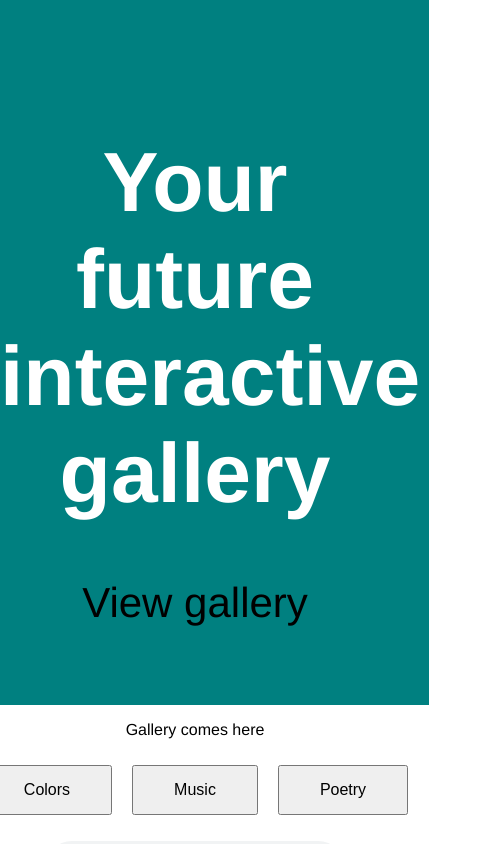
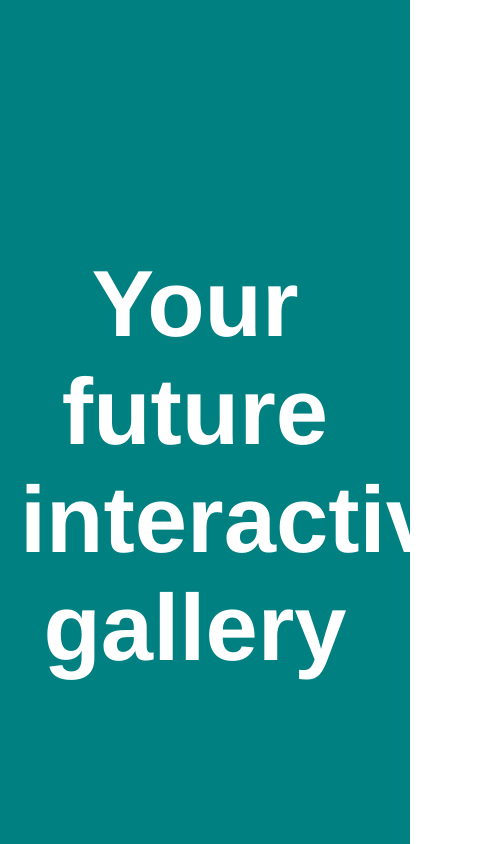
Before and after one commit to karendahlaarhus/IT2810-prosjekt2, a React (Create React App) app in the folder p2/: page / in a window 390 px wide. Shown: the top 844 px of the page, 490 px wide, since content can reach past the window. Built offline with nearby package versions, Linux system fonts and the light colour scheme; no server answers.

Commit message:
media queries for responsive layout

```diff
--- a/p2/src/App.css
+++ b/p2/src/App.css
@@ -1,15 +1,88 @@
 .frontpage {
   font-family: "Franklin Gothic Medium", "Arial Narrow", Arial, sans-serif;
+  width: 100%;
   display: flex;
   align-content: center;
   justify-content: space-around;
   flex-flow: column wrap;
-  margin: 0 auto;
+  margin: auto;
 }
 
 .frontpage > div {
   text-align: center;
 }
+
+/* FOR PHONE AND PORTRAIT*/
+@media (max-width: 375px) and (orientation: portrait) {
+  @supports (display: flex) {
+    .frontpage {
+      flex-direction: column;
+    }
+    h1 {
+      font-size: 60px;
+      padding-top: 120px;
+      padding-bottom: 120px;
+      margin: 20px;
+    }
+    #header {
+      margin: 0 auto;
+      height: 100vh;
+      width: 100vw;
+    }
+    #buttons_interaction {
+      flex-direction: column;
+    }
+  }
+}
+
+/* FOR PHONE AND LANDSCAPE*/
+@media (max-width: 812px) and (orientation: landscape) {
+  @supports (display: flex) {
+    .frontpage {
+      flex-direction: column;
+    }
+    h1 {
+      font-size: 52px;
+    }
+
+    #header {
+      margin: 0 auto;
+      height: 50vh;
+      width: 70vw;
+    }
+    #buttons_interaction {
+      flex-direction: column;
+    }
+  }
+}
+
+/*FOR PAD AND PORTRAIT*/
+@media screen, (min-width: 1366px) and (orientation: portrait) {
+  @supports (display: flex) {
+    .frontpage {
+      flex-direction: column;
+    }
+    h1 {
+      font-size: 94px;
+      padding-top: 160px;
+      padding-bottom: 160px;
+      margin: 20px;
+    }
+    #header {
+      height: 100vh;
+      width: 100vw;
+    }
+    #buttons_interaction {
+      flex-direction: column;
+    }
+
+    #gallery_button {
+      font-size: 62px;
+    }
+  }
+}
+
+/*FOR PAD AND PORTRAIT*/
 
 a {
   text-decoration: none;
@@ -25,7 +98,7 @@ a:hover {
   background-color: teal;
   color: white;
   font-size: 42px;
-  padding: 20% 10% 20% 10%;
+  padding: 18% 5% 18% 5%;
 }
 
 html {
@@ -37,9 +110,3 @@ button {
   padding: 14px 40px;
   margin: 10px;
 }
-
-@media (prefers-reduced-motion: no-preference) {
-  .App-logo {
-    animation: App-logo-spin infinite 20s linear;
-  }
-}
--- a/p2/src/App.tsx
+++ b/p2/src/App.tsx
@@ -3,14 +3,11 @@ import "./App.css";
 import Frontpage from "./components/Frontpage";
 
 function App() {
-
   return (
     <div className="wrapper">
       <Frontpage />
     </div>
-
   );
-
 }
 
 export default App;
--- a/p2/src/components/Buttons.tsx
+++ b/p2/src/components/Buttons.tsx
@@ -14,7 +14,7 @@ function Buttons() {
   }
 
   return (
-    <div>
+    <div id="buttons_interaction">
       <button className="button_interaction" onClick={handleColors}>
         Colors
       </button>
--- a/p2/src/components/Frontpage.tsx
+++ b/p2/src/components/Frontpage.tsx
@@ -1,18 +1,18 @@
 import React, { Component } from "react";
 import Gallery from "./Gallery";
 
-
-
 export default class Frontpage extends Component {
   state = {
-    title: 'Dette er fra state'
-  }
+    title: "Dette er fra state"
+  };
   render() {
     return (
       <div className="frontpage">
         <div id="header">
           <h1>Your future interactive gallery</h1>
-          <a href="#gallery">View gallery</a>
+          <a id="gallery_button" href="#gallery">
+            View gallery
+          </a>
         </div>
 
         <div id="gallery">
--- a/p2/src/components/Gallery.tsx
+++ b/p2/src/components/Gallery.tsx
@@ -31,7 +31,7 @@ export default class Gallery extends Component {
         <p>Gallery comes here</p>
         <Buttons></Buttons>
         <Poetry count={this.state.count}></Poetry>
-        <Audio ></Audio>
+        <Audio></Audio>
         <div>
           <button onClick={this.handlePrevious}>Forrige</button>
           <button onClick={this.handleNext}>Neste</button>
```
Also changed, not shown: p2/src/device.tsx (added, +22 -0 lines).
